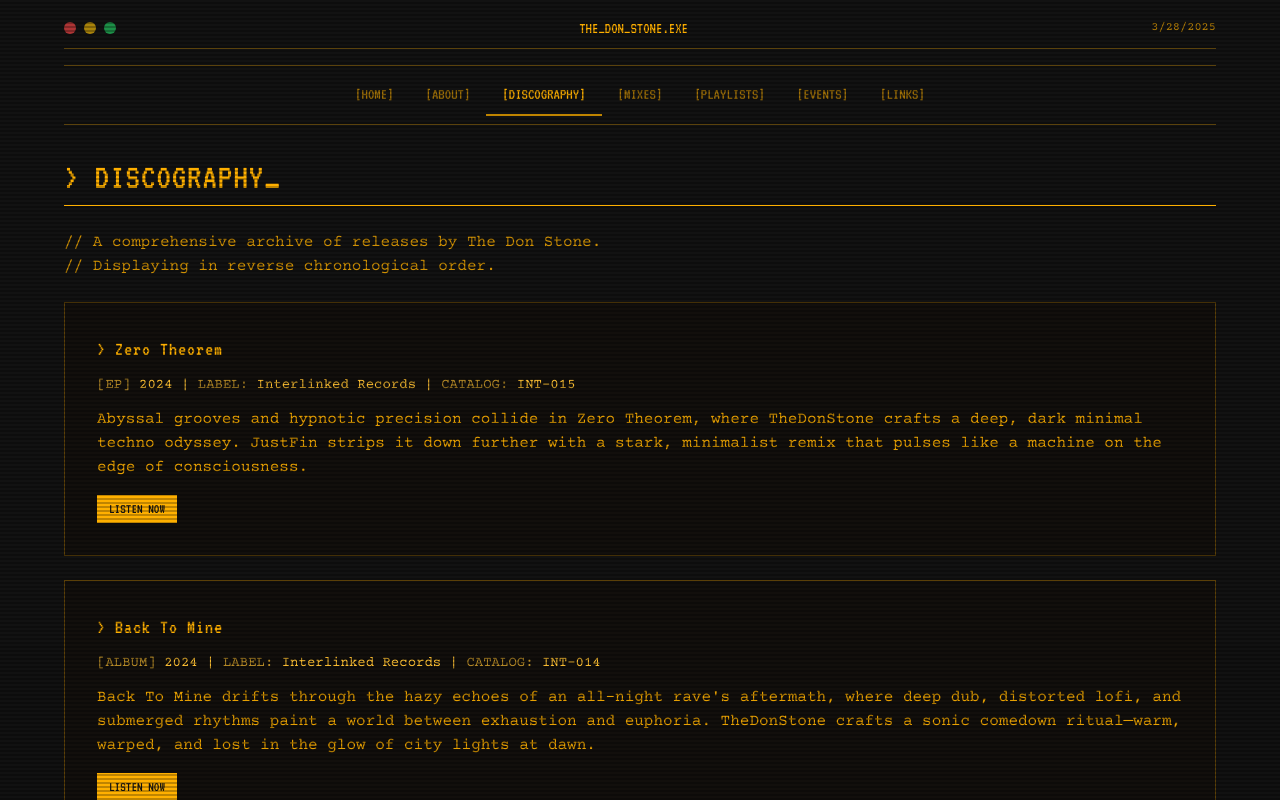
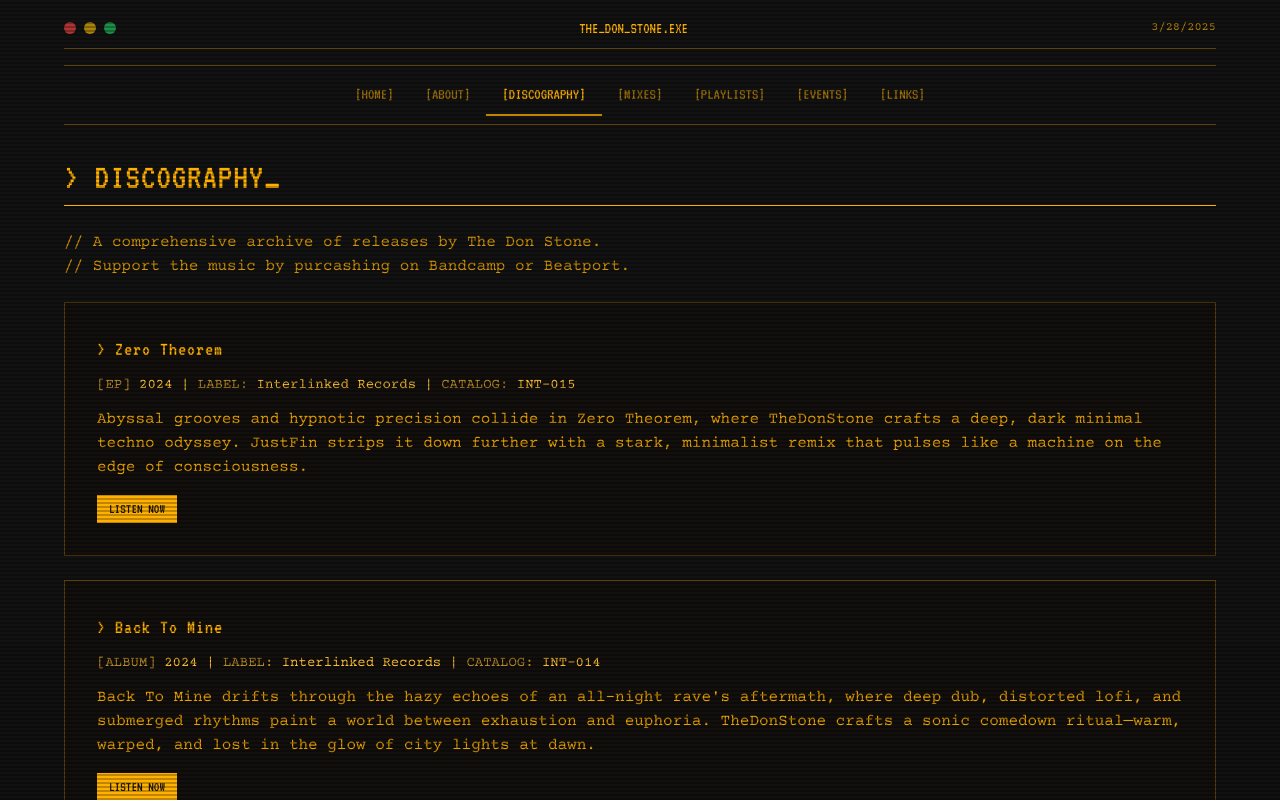
Before and after one commit to donstoneinfo/thedonstone, a React (Vite) app: page /discography in a window 1280 px wide. Built offline with nearby package versions, Linux system fonts and the light colour scheme.

Commit message:
edited tagline on discogrpahy

```diff
--- a/src/pages/Discography.tsx
+++ b/src/pages/Discography.tsx
@@ -88,7 +88,7 @@ const Discography = () => {
 
       <div className="mb-6 font-mono text-amber text-opacity-80">
         <p>// A comprehensive archive of releases by The Don Stone.</p>
-        <p>// Displaying in reverse chronological order.</p>
+        <p>// Support the music by purcashing on Bandcamp or Beatport.</p>
       </div>
 
       <Release
```
